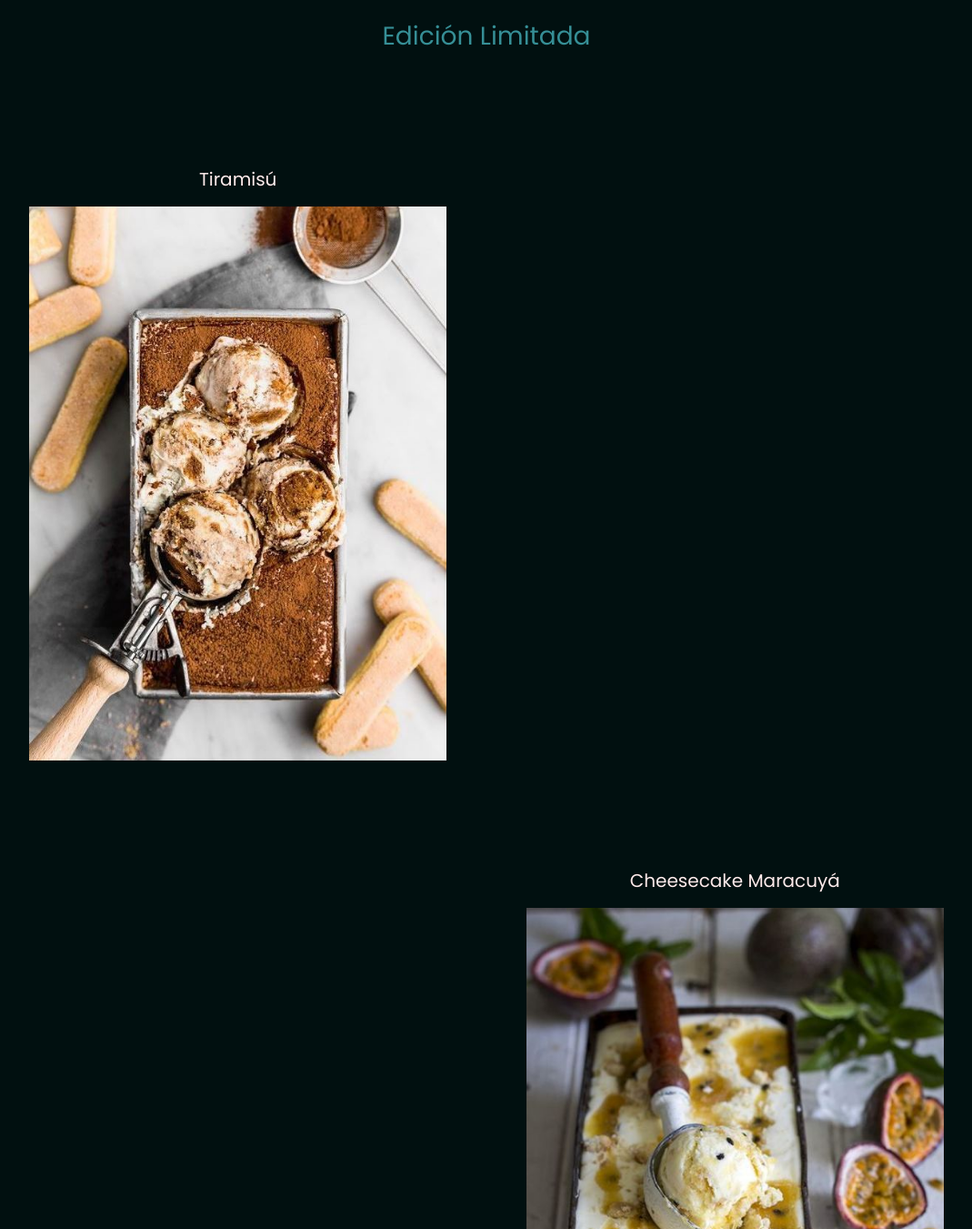
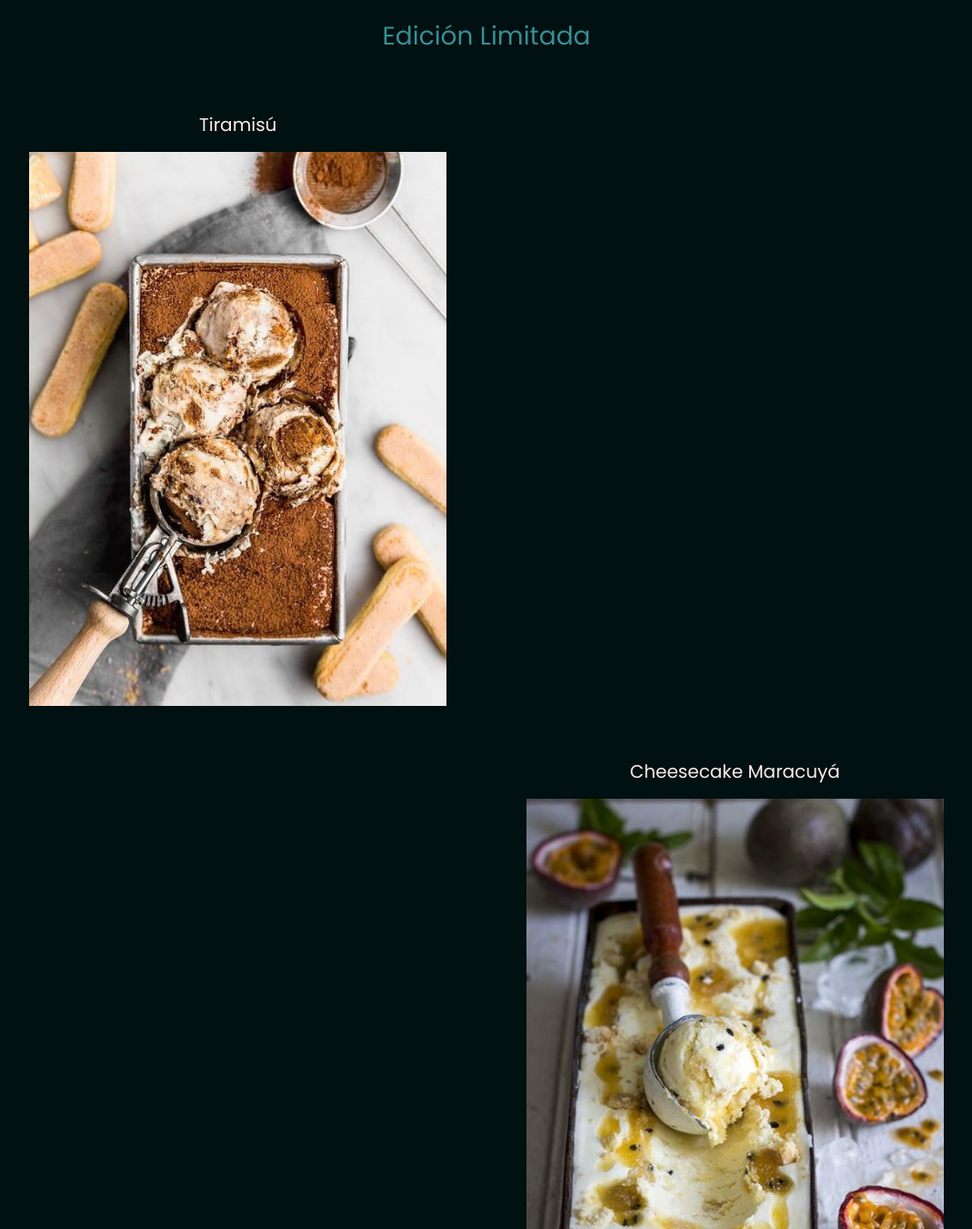
Before and after one commit to AngelesTessore/cacao-helados-artesanales-tessore, a plain HTML site: page sabores.html in a window 1280 px wide. Shown: the part 1049-2400 px from the top of the page at 91% size, without its empty margins (105-1174 px from the left). Drawn offline with nearby package versions, Linux system fonts and the light colour scheme.

Commit message:
Cambio medidas css y clases bootstrap

```diff
--- a/css/style.css
+++ b/css/style.css
@@ -93,7 +93,6 @@ li a:hover {
     overflow: hidden;
     white-space: nowrap;
 }
-/* Animación texto */
 .frase-marca p{
     text-align: center;
 }
@@ -135,7 +134,7 @@ h2 {
     font-size: 16px;
     color: #feebeb;
 }
-/* Galería de imágenes - Animación */
+/* Galería de imágenes - Bootstrap */
 .galeria {
     display: flex;
     align-items: center;
@@ -304,19 +303,10 @@ h2.subtitulo-sabores {
     box-shadow: 0px 0px 2px 1px rgb(54, 143, 150);
 }
 /* Segundo bloque: Edición Limitada */
-.ed-limitada {
-    /*display: flex;
-    flex-direction: row;
-    flex-wrap: nowrap;
-    justify-content: space-around;
-    align-items: center;
-    width: 100%;*/
-}
+
 .sabor-dos {
-    /*width: 30%;
-    height: max-content;*/
     text-align: center;
-    margin: 60px 100px;
+    margin: 0 100px 60px 100px;
     /*Transición*/
     transition: all 2s;
     transition-timing-function: ease-out;
@@ -858,12 +848,11 @@ label[for=suscripcion] {
         text-align: center;
     }
     #nosotros .texto-nosotros {
-        width: 100%;
+        width: 75%;
         height: auto;
         text-align: center;
     }
     .texto-nosotros p {
-        width: 75%;
         font-size: 16px;
         padding-bottom: 80px;
     }
--- a/sabores.html
+++ b/sabores.html
@@ -201,20 +201,21 @@
             </div>
         </div>
         <h2 class="subtitulo-sabores">Edición Limitada</h2>
+        <!-- Bootstrap -->
         <div class="container-fluid ed-limitada">
-            <div class="row justify-content-start">
+            <div class="row justify-content-lg-start justify-content-md-center">
                 <div class="col-12 col-lg-5 sabor-dos">
                     <h3>Tiramisú</h3>
                     <img src="images/sabores-tiramisu.jpg" alt="Helado sabor tiramisú">
                 </div>
             </div>
-            <div class="row justify-content-end">
+            <div class="row justify-content-lg-end justify-content-md-center">
                 <div class="col-12 col-lg-5 sabor-dos">
                     <h3>Cheesecake Maracuyá</h3>
                     <img src="images/sabores-maracuya.jpg" alt="Helado sabor cheesecake maracuyá">
                 </div>
             </div>
-            <div class="row justify-content-start">
+            <div class="row justify-content-lg-start justify-content-md-center">
                 <div class="col-12 col-lg-5 sabor-dos">
                     <h3>Lemon Pie</h3>
                     <img src="images/sabores-lemonpie.jpg" alt="Helado sabor lemon pie">
```
